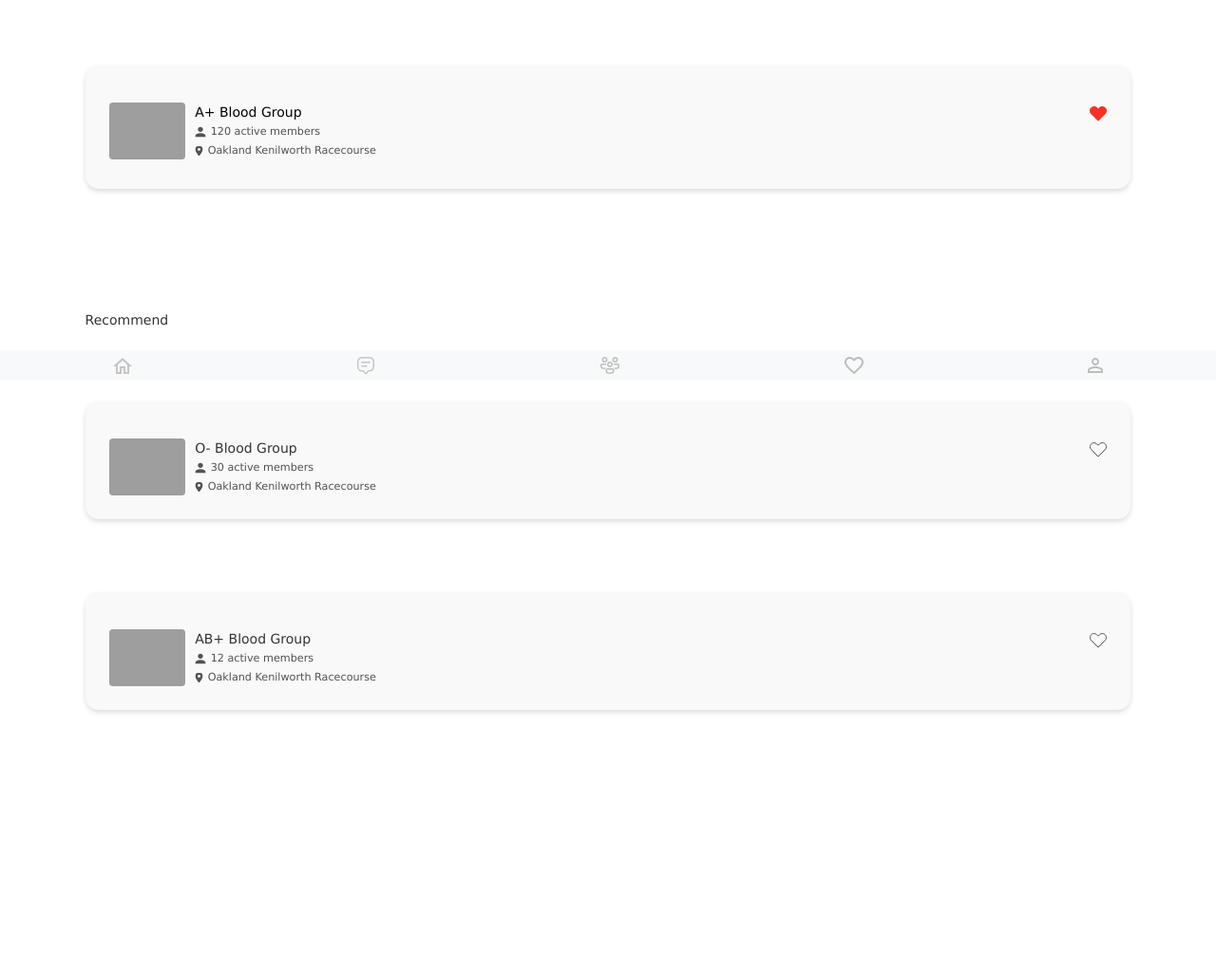
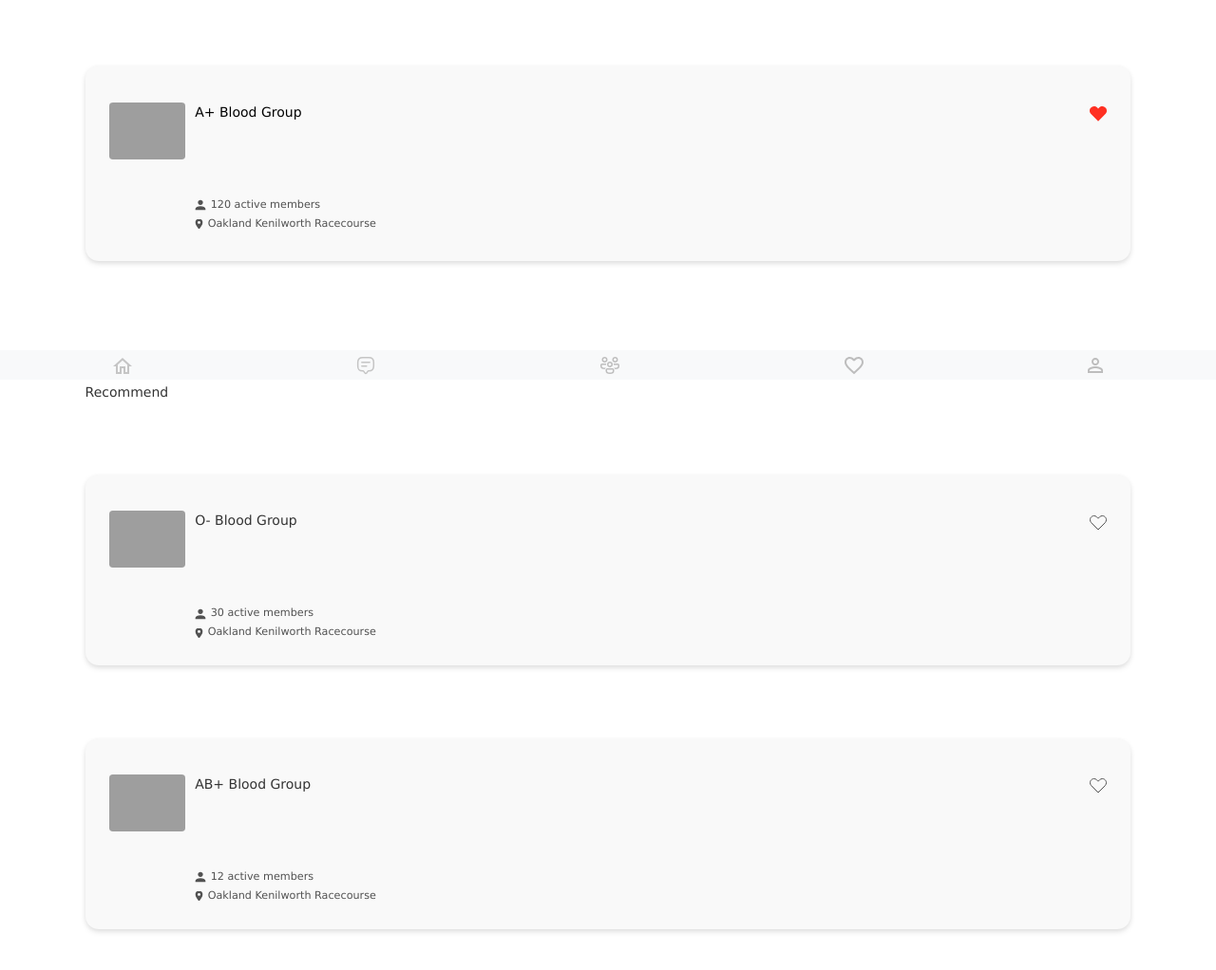
Before and after one commit to PhyllisFei/UIDD_final, a plain HTML site: page comm6.html in a window 1280 px wide. Shown: the part 400-1422 px from the top of the page at 95% size. Before the commit the page ends 1225 px from the top, so only its background shows below. Drawn offline with nearby package versions, Linux system fonts and the light colour scheme; grey boxes are pictures that could not be loaded.

Commit message:
updated card UI

```diff
--- a/comm6.html
+++ b/comm6.html
@@ -39,6 +39,10 @@
             box-shadow: 0 2px 4px rgba(0, 0, 0, 0.05), 0 3px 6px rgba(0, 0, 0, 0.09);
         }
 
+        .detail {
+            padding-top: 8%;
+        }
+
     </style>
 </head>
 
@@ -78,17 +82,18 @@
                             <div style="font-size: 1em; vertical-align: middle">A+ Blood Group </div>
                             <div><img src="../data/saved.svg" alt="" style="scale: 1"></div>
                         </div>
-                        <!-- <p class="media-heading">A+ Blood Group</p> -->
+                        <div class="detail">
                             <div>
                                 <img src="../data/human.svg" alt="" style="scale: 1; align-self: center;">
                                 <span style=" font-size: 0.8em; color:#525252; vertical-align: middle">120 active
                                     members</span>
                             </div>
-
                             <div>
                                 <img src="../data/loc.svg" alt="" style="scale: 0.9; align-self: center;">
-                            <span style=" font-size: 0.8em; color:#525252; vertical-align: middle">Oakland Kenilworth
+                                <span style=" font-size: 0.8em; color:#525252; vertical-align: middle">Oakland
+                                    Kenilworth
                                     Racecourse</span>
+                            </div>
                         </div>
                     </div>
                 </a>
@@ -106,6 +111,7 @@
                         <div style="font-size: 1em; vertical-align: middle">O- Blood Group </div>
                         <div><img src="../data/save.svg" alt="" style="scale: 1"></div>
                     </div>
+                    <div class="detail">
                         <div>
                             <img src="../data/human.svg" alt="" style="scale: 1; align-self: center;">
                             <span style=" font-size: 0.8em; color:#525252; vertical-align: middle">30 active
@@ -118,6 +124,7 @@
                         </div>
                     </div>
                 </div>
+            </div>
             <div class="commCard" class="media" id="card3">
                 <div class="media-left">
                     <img src="../data/commCard3.png" class="media-object rounded" style="width:80px">
@@ -127,7 +134,7 @@
                         <div style="font-size: 1em; vertical-align: middle">AB+ Blood Group </div>
                         <div><img src="../data/save.svg" alt="" style="scale: 1"></div>
                     </div>
-                    <!-- <p class="media-heading">AB+ Blood Group</p> -->
+                    <div class="detail">
                         <div>
                             <img src="../data/human.svg" alt="" style="scale: 1; align-self: center;">
                             <span style=" font-size: 0.8em; color:#525252; vertical-align: middle">12 active
@@ -137,6 +144,7 @@
                             <img src="../data/loc.svg" alt="" style="scale: 0.9; align-self: center;">
                             <span style=" font-size: 0.8em; color:#525252; vertical-align: middle">Oakland Kenilworth
                                 Racecourse</span>
+                        </div>
                     </div>
                 </div>
             </div>
```
Lines whose indentation alone changed are shown as unchanged.
